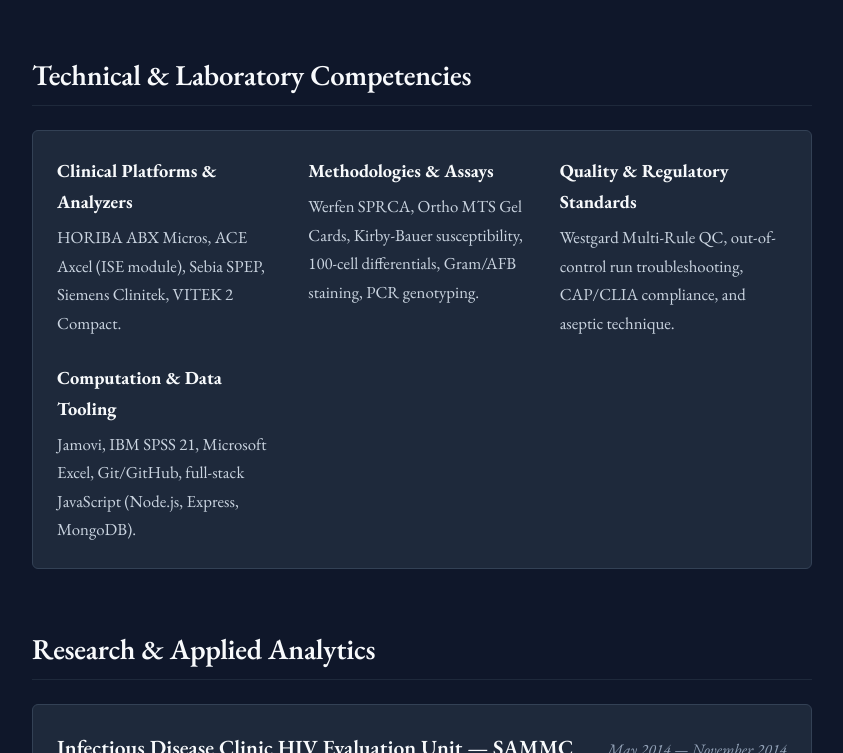
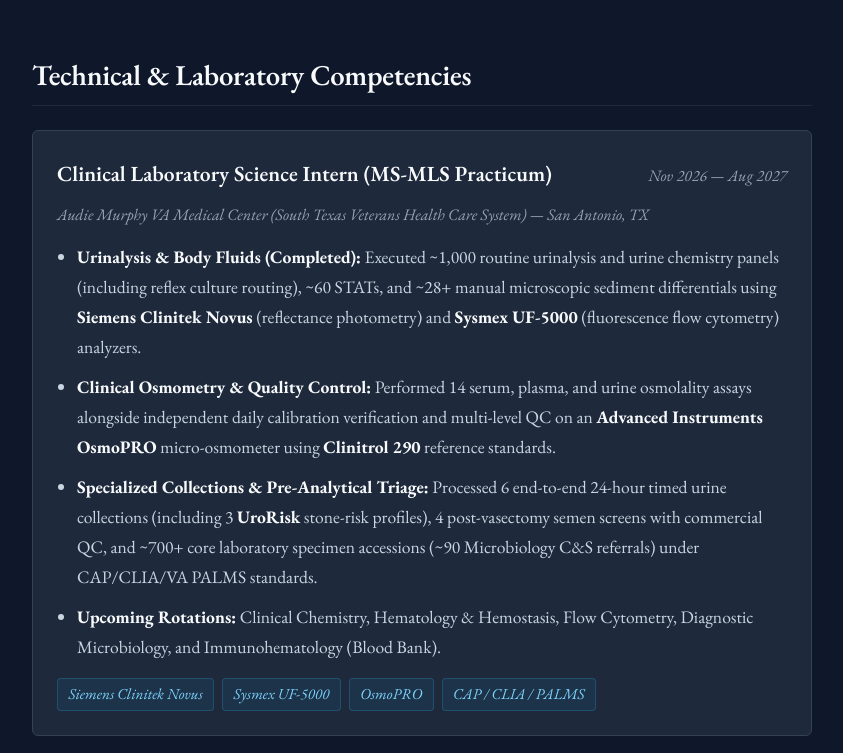
Before and after one commit to OhhNoo2150/danielrivera-me, a plain HTML site: page index.html in a window 1280 px wide. Shown: the part 1980-2733 px from the top of the page, without its empty margins (218-1061 px from the left). Drawn offline with nearby package versions, Linux system fonts and the light colour scheme.

Commit message:
Update index.html
updated Clinical Experiences with VA Urinalysis

```diff
--- a/index.html
+++ b/index.html
@@ -391,8 +391,37 @@
     <!-- Technical & Laboratory Competencies -->
     <section id="competencies">
       <h2>Technical &amp; Laboratory Competencies</h2>
-
-      <div class="card">
+<div class="card">
+  <div class="card-header">
+    <div class="card-title">Clinical Laboratory Science Intern (MS-MLS Practicum)</div>
+    <div class="card-meta">Nov 2026 — Aug 2027</div>
+  </div>
+  <div class="card-meta" style="margin-bottom: 0.85rem;">
+    Audie Murphy VA Medical Center (South Texas Veterans Health Care System) — San Antonio, TX
+  </div>
+  <div class="card-body">
+    <ul style="padding-left: 1.25rem; display: flex; flex-direction: column; gap: 0.65rem;">
+      <li>
+        <strong style="color: var(--text-main);">Urinalysis & Body Fluids (Completed):</strong> Executed ~1,000 routine urinalysis and urine chemistry panels (including reflex culture routing), ~60 STATs, and ~28+ manual microscopic sediment differentials using <strong style="color: var(--text-main);">Siemens Clinitek Novus</strong> (reflectance photometry) and <strong style="color: var(--text-main);">Sysmex UF-5000</strong> (fluorescence flow cytometry) analyzers.
+      </li>
+      <li>
+        <strong style="color: var(--text-main);">Clinical Osmometry & Quality Control:</strong> Performed 14 serum, plasma, and urine osmolality assays alongside independent daily calibration verification and multi-level QC on an <strong style="color: var(--text-main);">Advanced Instruments OsmoPRO</strong> micro-osmometer using <strong style="color: var(--text-main);">Clinitrol 290</strong> reference standards.
+      </li>
+      <li>
+        <strong style="color: var(--text-main);">Specialized Collections & Pre-Analytical Triage:</strong> Processed 6 end-to-end 24-hour timed urine collections (including 3 <strong style="color: var(--text-main);">UroRisk</strong> stone-risk profiles), 4 post-vasectomy semen screens with commercial QC, and ~700+ core laboratory specimen accessions (~90 Microbiology C&S referrals) under CAP/CLIA/VA PALMS standards.
+      </li>
+      <li>
+        <strong style="color: var(--text-main);">Upcoming Rotations:</strong> Clinical Chemistry, Hematology & Hemostasis, Flow Cytometry, Diagnostic Microbiology, and Immunohematology (Blood Bank).
+      </li>
+    </ul>
+  </div>
+  <div class="badges">
+    <span class="badge">Siemens Clinitek Novus</span>
+    <span class="badge">Sysmex UF-5000</span>
+    <span class="badge">OsmoPRO</span>
+    <span class="badge">CAP / CLIA / PALMS</span>
+  </div>
+</div>      <div class="card">
         <div class="card-body">
           <div style="display: grid; grid-template-columns: repeat(auto-fit, minmax(220px, 1fr)); gap: 1.5rem;">
             <div>
```
